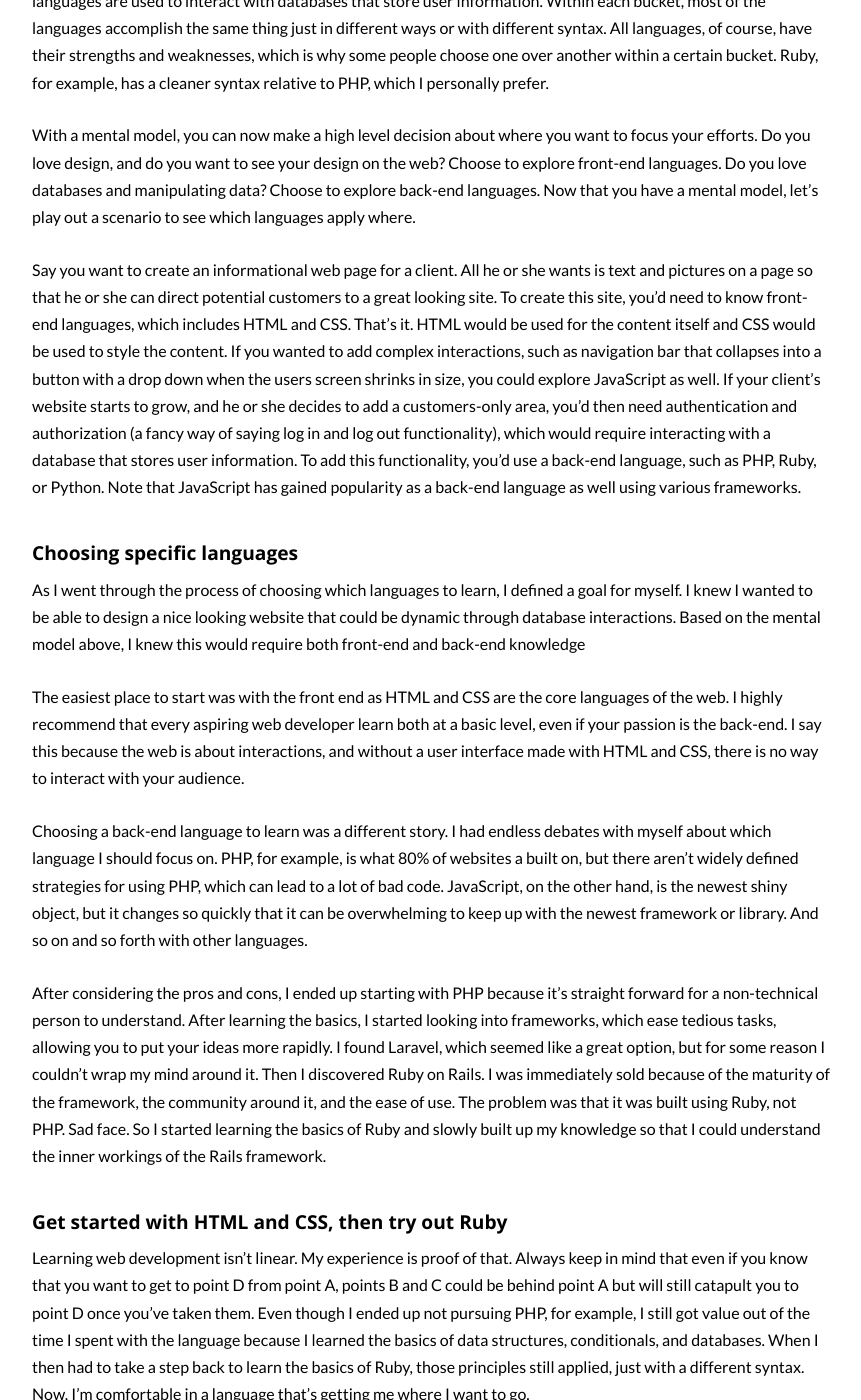
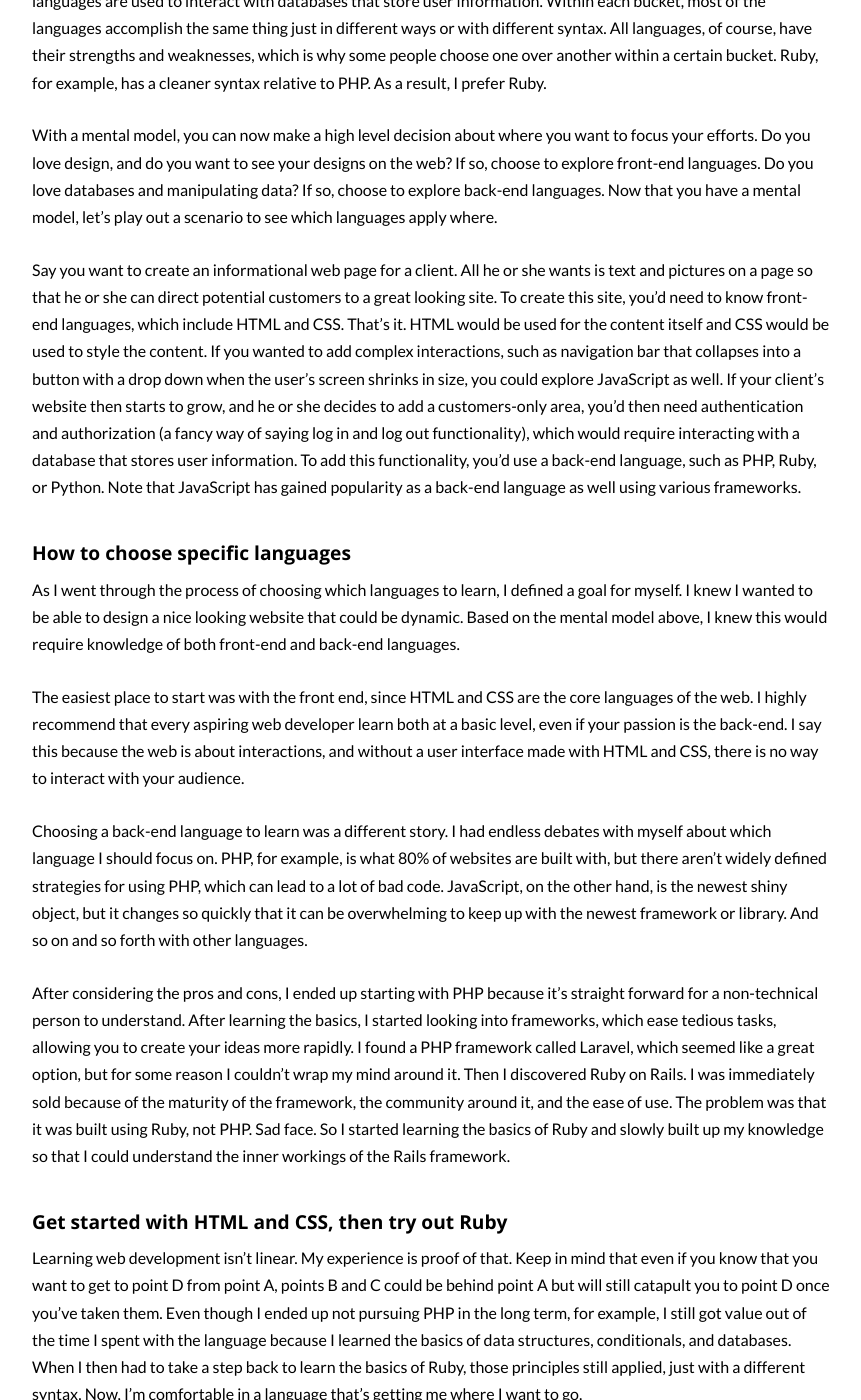
Before and after one commit to willmoeller/hobbyist-developer, a Jekyll site: the page built from _posts/2016-10-28-whats-with-all-these-languages.md, in a window 1280 px wide and 1400 px high, scrolled down 660 px. Shown: the whole window, without its empty margins (208-1069 px from the left). Built offline with Jekyll 4.4.1, drawn with Linux system fonts in a browser that asks for light colours; some web fonts are replaced; some of the changed text lies outside the part shown.

Commit message:
Make edits to fix typos

```diff
--- a/_posts/2016-10-28-whats-with-all-these-languages.md
+++ b/_posts/2016-10-28-whats-with-all-these-languages.md
@@ -7,22 +7,22 @@ summary: When starting with web development, particularly when you don't have a
 "What's with all of these languages?" is the question I asked myself when I first googled "how do I learn web development?". There are so many languages - HTML, CSS, JavaScript, Java, Ruby, Python, PHP - that half the battle is knowing where to start. There are a number of articles that compare the different languages and provide thoughts on which ones to learn depending on what your interests are. Here is a good one. But before you dive into the details, it's important to have a mental model for bucketing languages together so if someone tells you about a new one, you can tell if it's something you might want to look into or not.
 
 ## Front-end vs. back-end languages
-In the web development world, the mental model that I've found helpful for thinking about languages is categorizing them as front-end or back-end. Front-end languages are used to create the interface the user sees, while back-end languages are used to interact with databases that store user information. Within each bucket, most of the languages accomplish the same thing just in different ways or with different syntax. All languages, of course, have their strengths and weaknesses, which is why some people choose one over another within a certain bucket. Ruby, for example, has a cleaner syntax relative to PHP, which I personally prefer.
+In the web development world, the mental model that I've found helpful for thinking about languages is categorizing them as front-end or back-end. Front-end languages are used to create the interface the user sees, while back-end languages are used to interact with databases that store user information. Within each bucket, most of the languages accomplish the same thing just in different ways or with different syntax. All languages, of course, have their strengths and weaknesses, which is why some people choose one over another within a certain bucket. Ruby, for example, has a cleaner syntax relative to PHP. As a result, I prefer Ruby.
 
-With a mental model, you can now make a high level decision about where you want to focus your efforts. Do you love design, and do you want to see your design on the web? Choose to explore front-end languages. Do you love databases and manipulating data? Choose to explore back-end languages. Now that you have a mental model, let's play out a scenario to see which languages apply where.
+With a mental model, you can now make a high level decision about where you want to focus your efforts. Do you love design, and do you want to see your designs on the web? If so, choose to explore front-end languages. Do you love databases and manipulating data? If so, choose to explore back-end languages. Now that you have a mental model, let's play out a scenario to see which languages apply where.
 
-Say you want to create an informational web page for a client. All he or she wants is text and pictures on a page so that he or she can direct potential customers to a great looking site. To create this site, you'd need to know front-end languages, which includes HTML and CSS. That's it. HTML would be used for the content itself and CSS would be used to style the content. If you wanted to add complex interactions, such as navigation bar that collapses into a button with a drop down when the users screen shrinks in size, you could explore JavaScript as well. If your client's website starts to grow, and he or she decides to add a customers-only area, you'd then need authentication and authorization (a fancy way of saying log in and log out functionality), which would require interacting with a database that stores user information. To add this functionality, you'd use a back-end language, such as PHP, Ruby, or Python. Note that JavaScript has gained popularity as a back-end language as well using various frameworks.
+Say you want to create an informational web page for a client. All he or she wants is text and pictures on a page so that he or she can direct potential customers to a great looking site. To create this site, you'd need to know front-end languages, which include HTML and CSS. That's it. HTML would be used for the content itself and CSS would be used to style the content. If you wanted to add complex interactions, such as navigation bar that collapses into a button with a drop down when the user's screen shrinks in size, you could explore JavaScript as well. If your client's website then starts to grow, and he or she decides to add a customers-only area, you'd then need authentication and authorization (a fancy way of saying log in and log out functionality), which would require interacting with a database that stores user information. To add this functionality, you'd use a back-end language, such as PHP, Ruby, or Python. Note that JavaScript has gained popularity as a back-end language as well using various frameworks.
 
-## Choosing specific languages
-As I went through the process of choosing which languages to learn, I defined a goal for myself. I knew I wanted to be able to design a nice looking website that could be dynamic through database interactions. Based on the mental model above, I knew this would require both front-end and back-end knowledge
+## How to choose specific languages
+As I went through the process of choosing which languages to learn, I defined a goal for myself. I knew I wanted to be able to design a nice looking website that could be dynamic. Based on the mental model above, I knew this would require knowledge of both front-end and back-end languages.
 
-The easiest place to start was with the front end as HTML and CSS are the core languages of the web. I highly recommend that every aspiring web developer learn both at a basic level, even if your passion is the back-end. I say this because the web is about interactions, and without a user interface made with HTML and CSS, there is no way to interact with your audience.
+The easiest place to start was with the front end, since HTML and CSS are the core languages of the web. I highly recommend that every aspiring web developer learn both at a basic level, even if your passion is the back-end. I say this because the web is about interactions, and without a user interface made with HTML and CSS, there is no way to interact with your audience.
 
-Choosing a back-end language to learn was a different story. I had endless debates with myself about which language I should focus on. PHP, for example, is what 80% of websites a built on, but there aren't widely defined strategies for using PHP, which can lead to a lot of bad code. JavaScript, on the other hand, is the newest shiny object, but it changes so quickly that it can be overwhelming to keep up with the newest framework or library. And so on and so forth with other languages.
+Choosing a back-end language to learn was a different story. I had endless debates with myself about which language I should focus on. PHP, for example, is what 80% of websites are built with, but there aren't widely defined strategies for using PHP, which can lead to a lot of bad code. JavaScript, on the other hand, is the newest shiny object, but it changes so quickly that it can be overwhelming to keep up with the newest framework or library. And so on and so forth with other languages.
 
-After considering the pros and cons, I ended up starting with PHP because it's straight forward for a non-technical person to understand. After learning the basics, I started looking into frameworks, which ease tedious tasks, allowing you to put your ideas more rapidly. I found Laravel, which seemed like a great option, but for some reason I couldn't wrap my mind around it. Then I discovered Ruby on Rails. I was immediately sold because of the maturity of the framework, the community around it, and the ease of use. The problem was that it was built using Ruby, not PHP. Sad face. So I started learning the basics of Ruby and slowly built up my knowledge so that I could understand the inner workings of the Rails framework.
+After considering the pros and cons, I ended up starting with PHP because it's straight forward for a non-technical person to understand. After learning the basics, I started looking into frameworks, which ease tedious tasks, allowing you to create your ideas more rapidly. I found a PHP framework called Laravel, which seemed like a great option, but for some reason I couldn't wrap my mind around it. Then I discovered Ruby on Rails. I was immediately sold because of the maturity of the framework, the community around it, and the ease of use. The problem was that it was built using Ruby, not PHP. Sad face. So I started learning the basics of Ruby and slowly built up my knowledge so that I could understand the inner workings of the Rails framework.
 
 ## Get started with HTML and CSS, then try out Ruby
-Learning web development isn't linear. My experience is proof of that. Always keep in mind that even if you know that you want to get to point D from point A, points B and C could be behind point A but will still catapult you to point D once you've taken them. Even though I ended up not pursuing PHP, for example, I still got value out of the time I spent with the language because I learned the basics of data structures, conditionals, and databases. When I then had to take a step back to learn the basics of Ruby, those principles still applied, just with a different syntax. Now, I'm comfortable in a language that's getting me where I want to go.
+Learning web development isn't linear. My experience is proof of that. Keep in mind that even if you know that you want to get to point D from point A, points B and C could be behind point A but will still catapult you to point D once you've taken them. Even though I ended up not pursuing PHP in the long term, for example, I still got value out of the time I spent with the language because I learned the basics of data structures, conditionals, and databases. When I then had to take a step back to learn the basics of Ruby, those principles still applied, just with a different syntax. Now, I'm comfortable in a language that's getting me where I want to go.
 
-As you think about choosing languages so you can get to your goal, I suggest starting with HTML and CSS, as mentioned above. If you're only interested in front-end development, you can stop there or add a bit of JavaScript to your knowledge base as well. If you are interested in back-end development, I suggest starting with Ruby because there are ton of tutorials, Rails is a great framework, and it's a mature language with a strong community. If you decide Ruby isn't for you, you'll still have a great understanding of the principles of web development, which will accelerate your learning in any other language.
+As you think about choosing languages so you can get to your goal, I suggest starting with HTML and CSS, as mentioned above. If you're only interested in front-end development, you can stop there or add a bit of JavaScript to your knowledge base as well. If you are interested in back-end development, I suggest starting with Ruby because there are a plethora of tutorials, it's a mature language with a strong community, and Rails is a great framework. If you decide Ruby isn't for you, you'll still have a great understanding of the principles of web development, which will accelerate your learning in any other language.
```
